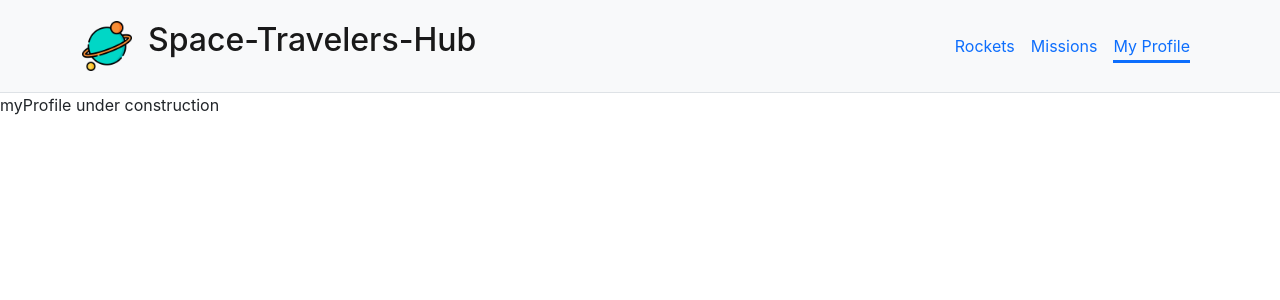
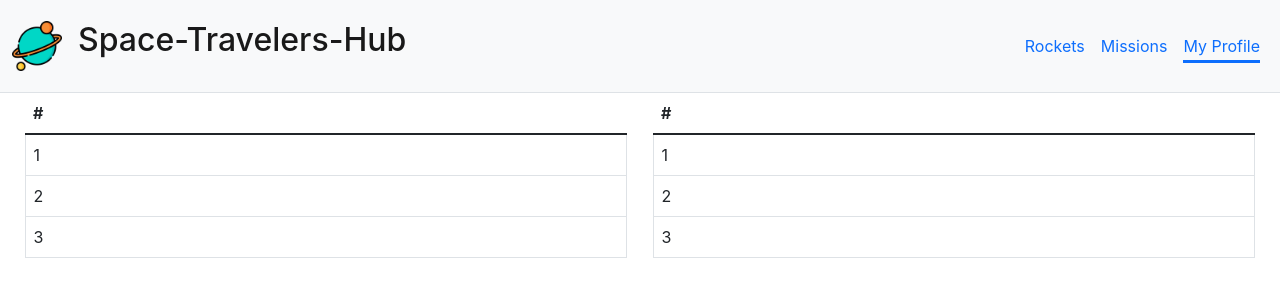
Before and after one commit to stino-x/Space-Travellers, a React (Create React App) app: page /myProfile in a window 1280 px wide. Shown: the top 300 px of the page. Built offline with nearby package versions, Linux system fonts and the light colour scheme.

Commit message:
profile structure

```diff
--- a/src/Components/Mission/Mission.css
+++ b/src/Components/Mission/Mission.css
@@ -32,8 +32,8 @@ h1 {
 }
 
 .Column-4 {
-  display: table-cell;
-  vertical-align: middle;
+  /* display: table-cell;
+  vertical-align: middle; */
   position: relative;
   min-height: 100%;
   flex: 1;
--- /dev/null
+++ b/src/Components/Profile/myProfile.css
@@ -0,0 +1,40 @@
+* {
+  box-sizing: border-box;
+  margin: 0;
+  padding: 0;
+}
+
+.container {
+  display: flex;
+  min-width: 100%;
+  margin: auto;
+}
+
+/* th,
+td {
+  height: 60px;
+} */
+
+.table-1 {
+  width: 48%;
+  border-collapse: collapse;
+  border-spacing: 0;
+  margin: 0 auto auto auto;
+  align-self: flex-start;
+}
+
+.table-2 {
+  width: 48%;
+  border-collapse: collapse;
+  border-spacing: 0;
+  margin: 0 auto auto auto;
+  align-self: flex-start;
+}
+
+.border {
+  border: 1px solid #ddd;
+}
+
+.header-cell {
+  border-top-color: white;
+}
--- a/src/Components/Profile/myProfile.js
+++ b/src/Components/Profile/myProfile.js
@@ -1,7 +1,46 @@
 import React from 'react';
+import './myProfile.css';
+import Table from 'react-bootstrap/Table';
 
-const MyProfile = () => (
-  <div>myProfile under construction</div>
-);
-
-export default MyProfile;
+export default function myProfile() {
+  return (
+    <div className="container">
+      <Table className="table-1">
+        <thead>
+          <tr className="header-cell">
+            <th colSpan={4}>#</th>
+          </tr>
+        </thead>
+        <tbody>
+          <tr className="border">
+            <td>1</td>
+          </tr>
+          <tr className="border">
+            <td>2</td>
+          </tr>
+          <tr className="border">
+            <td>3</td>
+          </tr>
+        </tbody>
+      </Table>
+      <Table className="table-2">
+        <thead>
+          <tr className="header-cell">
+            <th colSpan={4}>#</th>
+          </tr>
+        </thead>
+        <tbody>
+          <tr className="border">
+            <td>1</td>
+          </tr>
+          <tr className="border">
+            <td>2</td>
+          </tr>
+          <tr className="border">
+            <td>3</td>
+          </tr>
+        </tbody>
+      </Table>
+    </div>
+  );
+}
```
